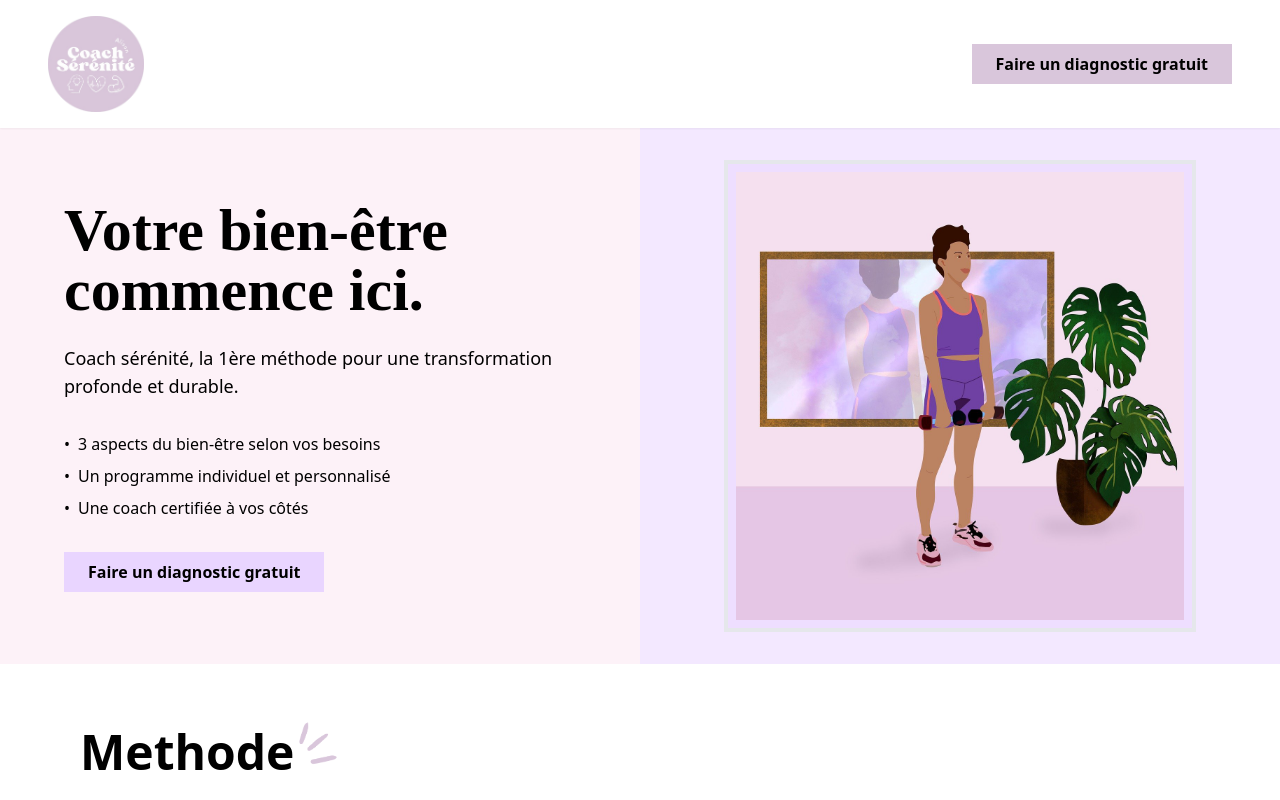
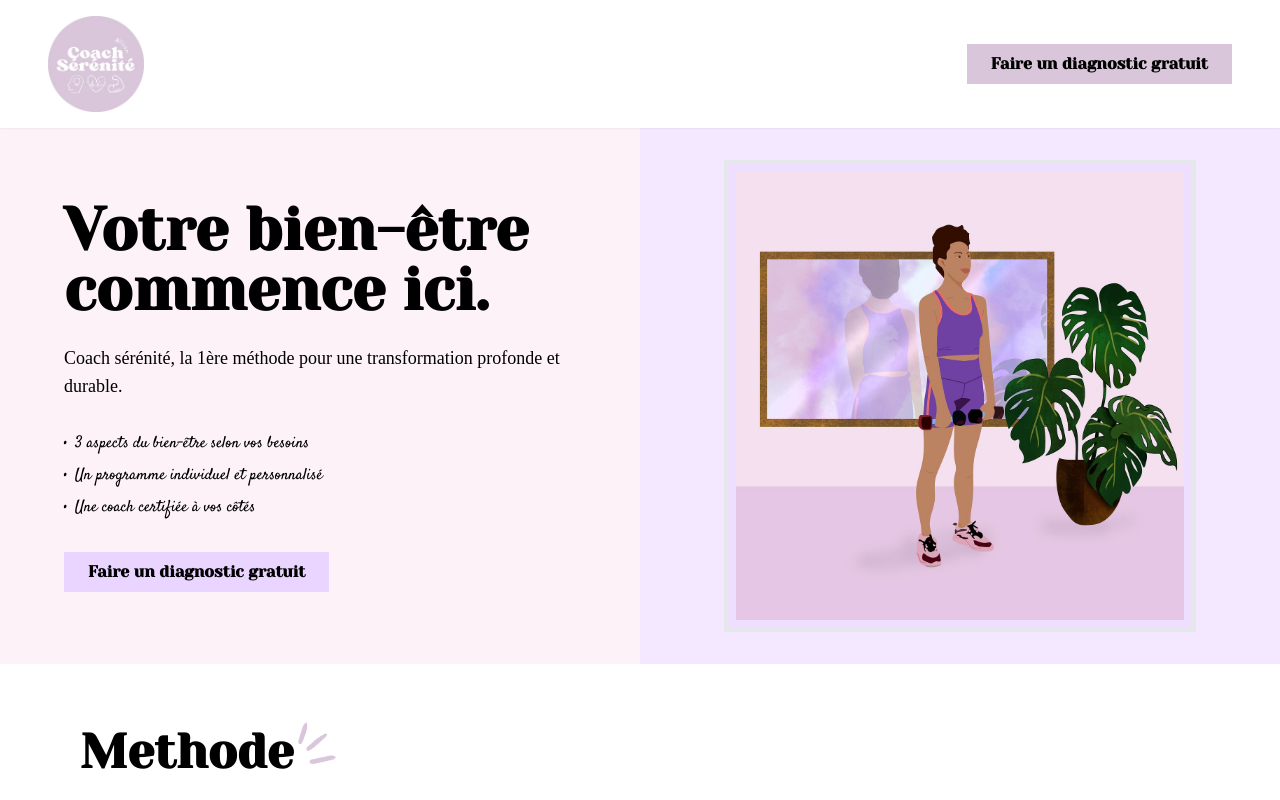
Before and after one commit to bahrahim/coachserenite, a React (Vite) app: page / in a window 1280 px wide. Shown: the top 800 px of the page. Built offline with nearby package versions, Linux system fonts and the light colour scheme; the HTML template or start-up script is replaced by a standard one.

Commit message:
Fin du Front-end

```diff
--- a/src/components/ContactForm.tsx
+++ b/src/components/ContactForm.tsx
@@ -79,7 +79,7 @@ export function ContactForm() {
             <div className="w-full max-w-2xl">
                 <div className="text-center mb-12">
                     <h1 className="text-5xl font-black mb-6">Une question ?</h1>
-                    <p className="text-xl text-gray-700" style={{ fontFamily: 'Comic Sans MS, cursive' }}>
+                    <p className="text-xl text-gray-700">
                         Je vous invite à me laisser vos coordonnées pour que je puisse
                         vous apporter une réponse personnalisée.
                     </p>
@@ -93,7 +93,7 @@ export function ContactForm() {
                                 name="nom"
                                 value={formData.nom}
                                 onChange={handleChange}
-                                className="w-full px-4 py-3 border-2 border-purple-200 rounded-lg focus:outline-none focus:border-purple-400 transition-colors"
+                                className="font-satisfy px-4 py-3 border-2 border-purple-200 rounded-lg focus:outline-none focus:border-purple-400 transition-colors"
                                 placeholder="Nom"
                                 required
                                 disabled={isLoading}
@@ -105,7 +105,7 @@ export function ContactForm() {
                                 name="email"
                                 value={formData.email}
                                 onChange={handleChange}
-                                className="w-full px-4 py-3 border-2 border-purple-200 rounded-lg focus:outline-none focus:border-purple-400 transition-colors"
+                                className="font-satisfy w-full px-4 py-3 border-2 border-purple-200 rounded-lg focus:outline-none focus:border-purple-400 transition-colors"
                                 placeholder="E-mail"
                                 required
                                 disabled={isLoading}
@@ -119,7 +119,7 @@ export function ContactForm() {
                             name="telephone"
                             value={formData.telephone}
                             onChange={handleChange}
-                            className="w-full px-4 py-3 border-2 border-purple-200 rounded-lg focus:outline-none focus:border-purple-400 transition-colors"
+                            className="font-satisfy w-full px-4 py-3 border-2 border-purple-200 rounded-lg focus:outline-none focus:border-purple-400 transition-colors"
                             placeholder="Numéro de téléphone"
                             required
                             disabled={isLoading}
@@ -134,7 +134,7 @@ export function ContactForm() {
                             name="message"
                             value={formData.message}
                             onChange={handleChange}
-                            className="w-full px-4 py-3 border-2 border-purple-200 rounded-lg focus:outline-none focus:border-purple-400 transition-colors h-40 resize-none"
+                            className="font-satisfy w-full px-4 py-3 border-2 border-purple-200 rounded-lg focus:outline-none focus:border-purple-400 transition-colors h-40 resize-none"
                             placeholder="Message"
                             required
                             disabled={isLoading}
--- a/src/components/Hero.tsx
+++ b/src/components/Hero.tsx
@@ -33,7 +33,7 @@ const Hero = () => {
         <div>
           <button
             onClick={handleDiagnosticClick}
-            className="bg-purple-200 hover:bg-purple-300 text-black font-bold py-2 px-6 transition duration-300"
+            className=" bg-purple-200 hover:bg-purple-300 text-black font-bold py-2 px-6 transition duration-300"
           >
             Faire un diagnostic gratuit
           </button>
--- a/src/index.css
+++ b/src/index.css
@@ -13,5 +13,21 @@
 @tailwind utilities;
 
 h1 {
-  font-family: 'Satisfy', cursive;
+  font-family: 'YesevaOne-Regular', cursive;
 }
+
+h2 {
+  font-family: 'YesevaOne-Regular', cursive;
+}
+
+ul {
+  font-family: 'Satisfy-Regular', cursive;
+}
+
+p {
+  font-family: 'Yeseva', cursive;
+}
+
+button {
+  font-family: 'YesevaOne-Regular', cursive;
+}
```
